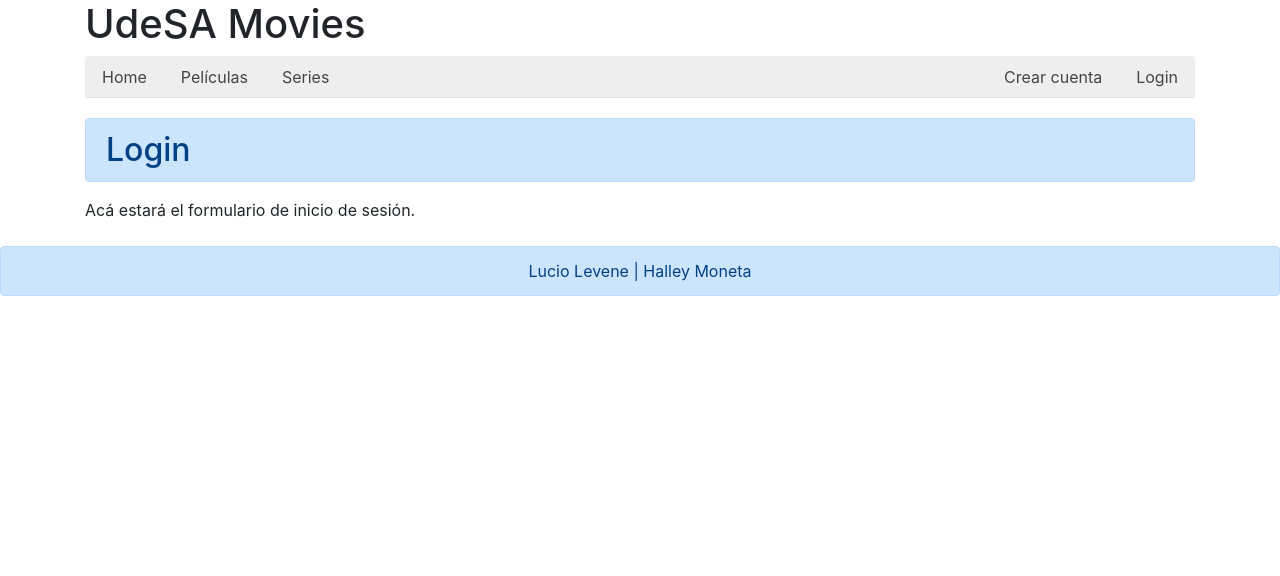
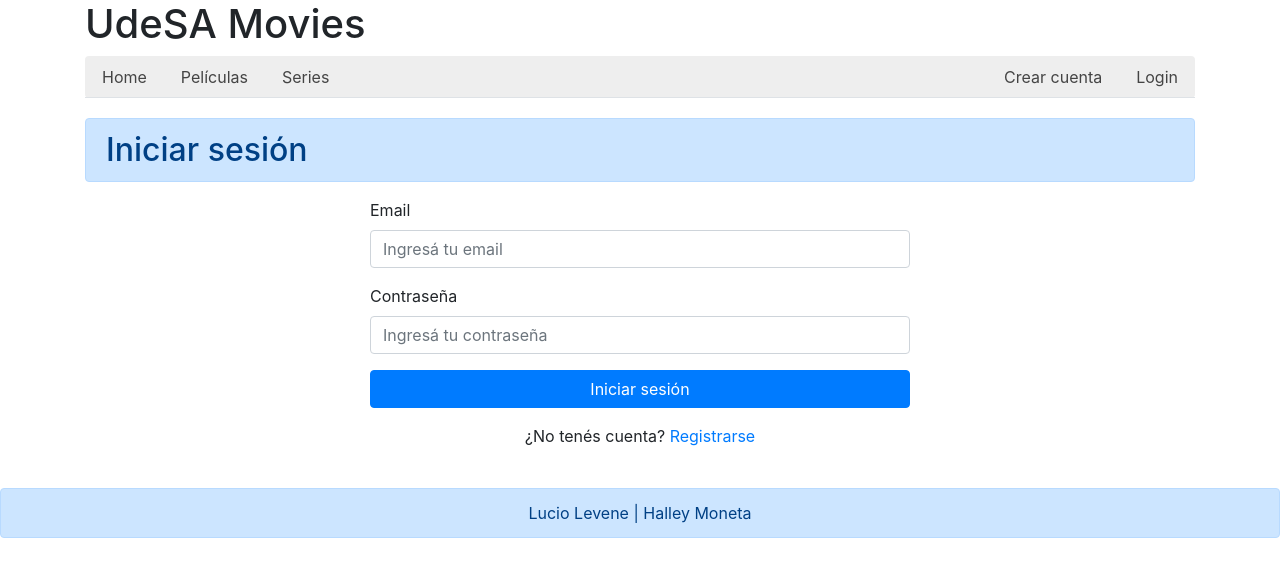
Before and after one commit to luciolevene/pi-levene-moneta, a React (Create React App) app: page /login in a window 1280 px wide. Shown: the top 576 px of the page. Built offline with nearby package versions, Linux system fonts and the light colour scheme.

Commit message:
hice el login con validaciones de localstorage, cookie de sesion y agregue clases de la maqueta base, agregue  withrouter al header

```diff
--- /dev/null
+++ b/src/components/FormLogin/FormLogin.js
@@ -0,0 +1,78 @@
+import React, { Component } from 'react';
+import { Link, withRouter } from 'react-router-dom';
+import Cookies from 'universal-cookie';
+
+const cookies = new Cookies();
+
+class FormLogin extends Component {
+  constructor(props) {
+    super(props);
+    this.state = {
+      email: '',
+      password: '',
+      error: ''
+    };
+  }
+
+  controlarEmail(event) {
+    this.setState({ email: event.target.value });
+  }
+
+  controlarPassword(event) {
+    this.setState({ password: event.target.value });
+  }
+
+  submit(event) {
+    event.preventDefault();
+
+    let usersStorage = localStorage.getItem('users');
+
+    if (usersStorage === null) {
+      this.setState({ error: 'Credenciales incorrectas' });
+      return;
+    }
+
+    let usersParseado = JSON.parse(usersStorage);
+    let emailIngresado = this.state.email;
+    let usersFiltrado = usersParseado.filter(function(user) {
+      return user.email === emailIngresado;
+    });
+
+    if (usersFiltrado.length === 0) {
+      this.setState({ error: 'Credenciales incorrectas' });
+      return;
+    }
+
+    if (usersFiltrado[0].password !== this.state.password) {
+      this.setState({ error: 'Credenciales incorrectas' });
+      return;
+    }
+
+    cookies.set('user-auth-cookie', usersFiltrado[0].email);
+    this.props.history.push('/');
+  }
+
+  render() {
+    return (
+      <div className="row justify-content-center">
+        <div className="col-md-6">
+          <form onSubmit={(event) => this.submit(event)}>
+            <div className="form-group">
+              <label>Email</label>
+              <input type="email" className="form-control" placeholder="Ingresá tu email" value={this.state.email} onChange={(event) => this.controlarEmail(event)} />
+            </div>
+            <div className="form-group">
+              <label>Contraseña</label>
+              <input type="password" className="form-control" placeholder="Ingresá tu contraseña" value={this.state.password} onChange={(event) => this.controlarPassword(event)} />
+            </div>
+            <button type="submit" className="btn btn-primary btn-block">Iniciar sesión</button>
+          </form>
+          {this.state.error !== '' ? <p className="alert alert-warning">{this.state.error}</p> : ''}
+          <p className="mt-3 text-center">¿No tenés cuenta? <Link to="/crear-cuenta">Registrarse</Link></p>
+        </div>
+      </div>
+    );
+  }
+}
+
+export default withRouter(FormLogin);
--- a/src/components/Header/Header.js
+++ b/src/components/Header/Header.js
@@ -1,5 +1,5 @@
 import React from 'react';
-import { Link } from 'react-router-dom';
+import { Link, withRouter } from 'react-router-dom';
 import Cookies from 'universal-cookie';
 import './Header.css';
 
@@ -29,4 +29,4 @@ function Header() {
   );
 }
 
-export default Header;
+export default withRouter(Header);
--- a/src/screens/Login/Login.js
+++ b/src/screens/Login/Login.js
@@ -1,12 +1,15 @@
-import React from 'react';
+import React, { Component } from 'react';
+import FormLogin from '../../components/FormLogin/FormLogin';
 
-function Login() {
-  return (
-    <section>
-      <h2 className="alert alert-primary">Login</h2>
-      <p>Acá estará el formulario de inicio de sesión.</p>
-    </section>
-  );
+class Login extends Component {
+  render() {
+    return (
+      <section>
+        <h2 className="alert alert-primary">Iniciar sesión</h2>
+        <FormLogin />
+      </section>
+    );
+  }
 }
 
 export default Login;
```
